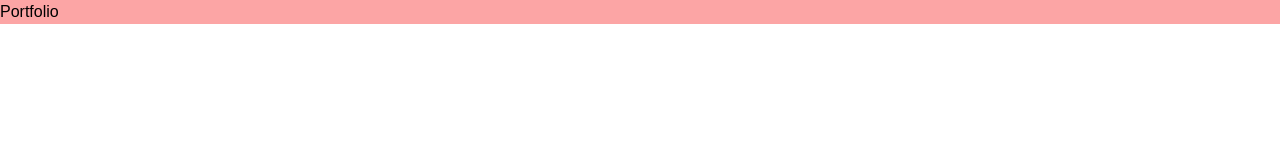
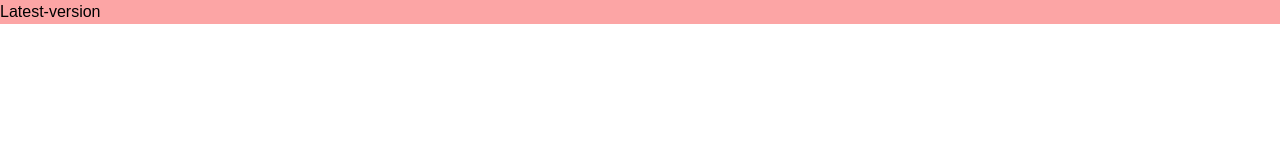
Before and after one commit to JustAlex-WebDev/Portfolio, a React (Create React App) app: page / in a window 1280 px wide. Shown: the top 160 px of the page. Built offline with nearby package versions, Linux system fonts and the light colour scheme.

Commit message:
Created a new branch.

```diff
--- a/src/App.js
+++ b/src/App.js
@@ -1,7 +1,7 @@
 import React from "react";
 
 function App() {
-  return <div className="bg-red-300">Portfolio</div>;
+  return <div className="bg-red-300">Latest-version</div>;
 }
 
 export default App;
```
